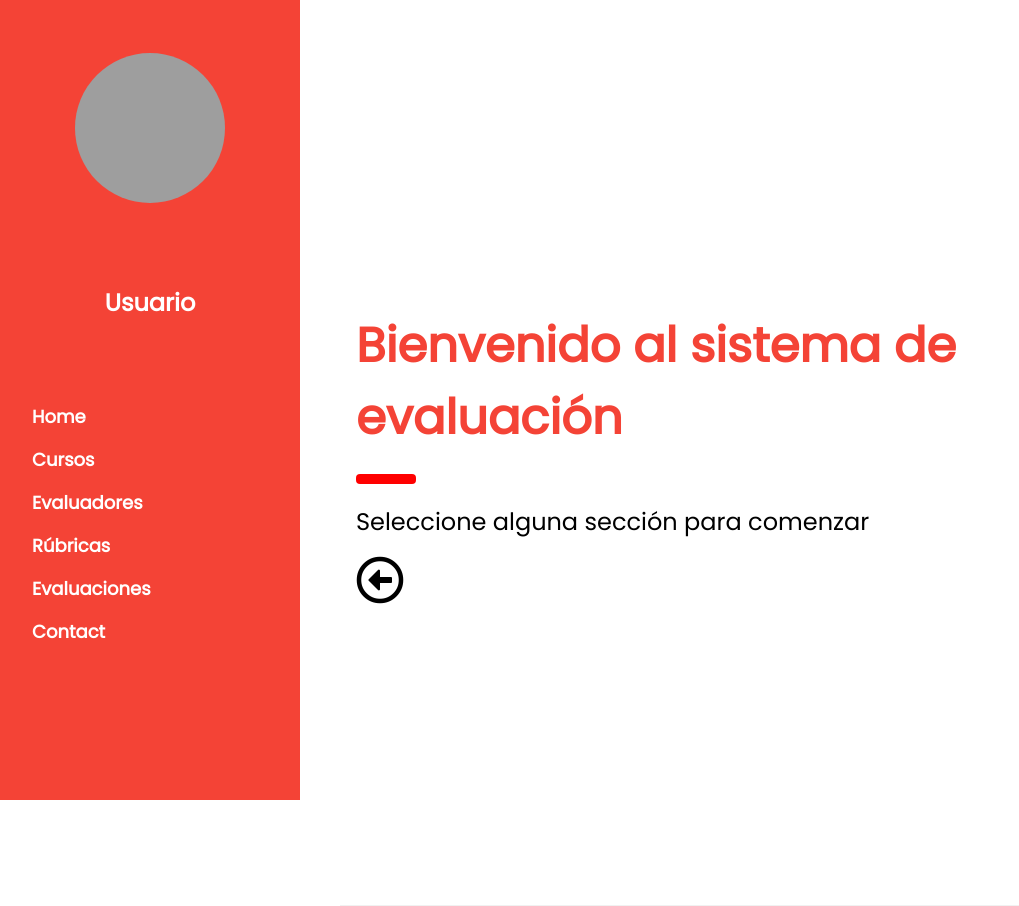
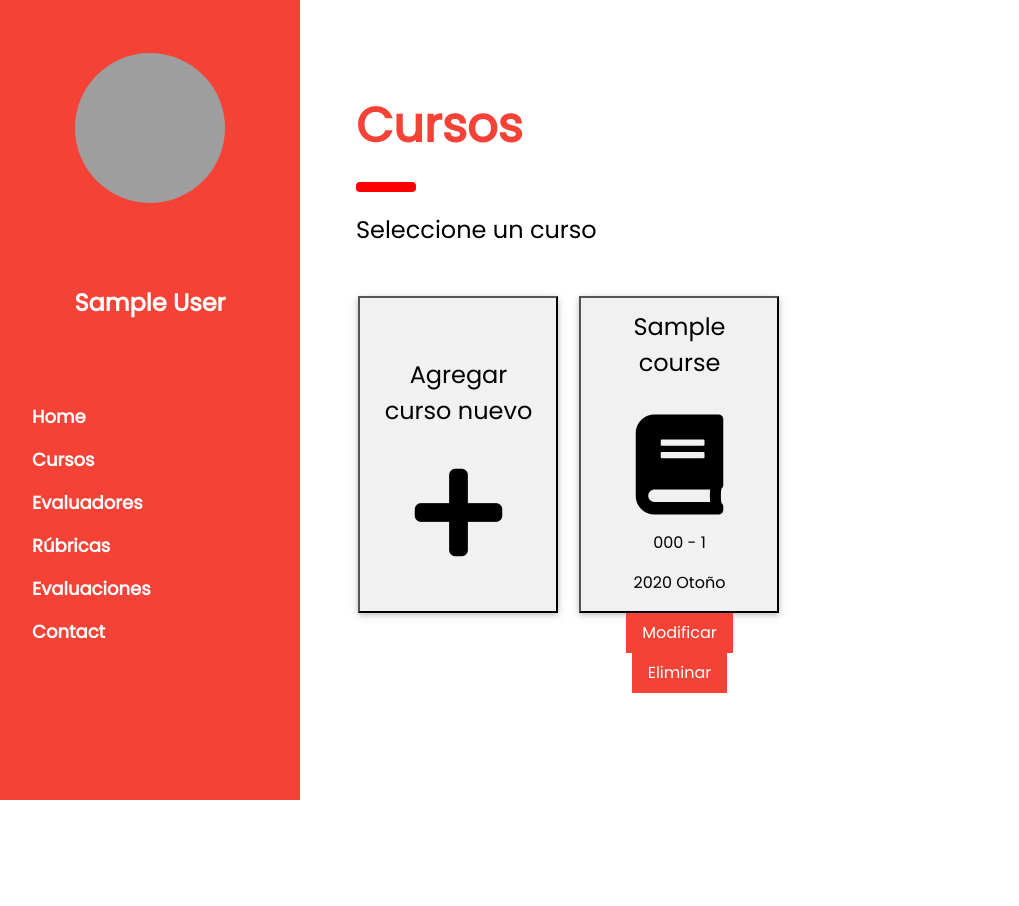
Before and after one commit to DCC-CC4401/EABMODELT-T4, a Django app: page /courses in a window 1280 px wide. Shown: the top 906 px of the page, without its empty margins (0-1019 px from the left). After the commit the page ends 800 px from the top, so only its background shows below. Run offline with Django 3.2, Linux system fonts and the light colour scheme; a user stored in the database is signed in; tables that the repository leaves empty hold one stand-in row (values such as "Sample post"); some libraries are stand-ins or nearby versions; grey boxes are pictures that could not be loaded.

Commit message:
add courses landingpages - new couse form and stuff

```diff
--- /dev/null
+++ b/eabmodel/forms.py
@@ -0,0 +1,22 @@
+from django import forms
+from .models import Course
+from datetime import datetime
+
+
+class CourseForm(forms.ModelForm):
+    class Meta:
+        model = Course
+        fields = ['name', 'code',  'section', 'year', 'semester']
+
+    def clean(self):
+        cleaned_data = super().clean()
+
+        year = cleaned_data.get('year')
+
+        if year < datetime.now().year or year > datetime.now().year+1:
+            print("upsi")
+            raise forms.ValidationError(
+               "Solo puedes crear cursos de este año o el siguiente"
+            )
+
+        return cleaned_data
--- a/eabmodel/models.py
+++ b/eabmodel/models.py
@@ -1,29 +1,24 @@
 from django.db import models
+from django.core.validators import MaxValueValidator, MinValueValidator
+
 # Create your models here.
-
-#
-# class Admin(models.Model):
-#     pass
-#
-
-
-class Evaluator(models.Model):
-    pass
 
 
 class Course(models.Model):
-
     code = models.CharField(max_length=7)
     name = models.CharField(max_length=255)
-    section = models.PositiveSmallIntegerField()
-    year = models.PositiveSmallIntegerField()
+    section = models.PositiveSmallIntegerField(default=1)
+
+    year = models.PositiveSmallIntegerField(default=2019)
     SEMESTER_CHOICES = (
-        ('O', 'Otoño'),
-        ('P', 'Primavera'),
-        ('V', 'Verano'),
+        ('Otoño', 'Otoño'),
+        ('Primavera', 'Primavera'),
+        ('Verano', 'Verano'),
     )
+    semester = models.CharField(max_length=9, choices=SEMESTER_CHOICES, default='Otoño')
 
-    semester = models.CharField(max_length=1, choices=SEMESTER_CHOICES)
+    created_at = models.DateTimeField(auto_now_add=True)
+    updated_at = models.DateTimeField(auto_now=True)
 
     class Meta:
         unique_together = ["code", "section", "year", "semester"]
--- /dev/null
+++ b/eabmodel/templates/eabmodel/add_course.html
@@ -0,0 +1,8 @@
+{% load static %}
+
+<form action="{% url 'main:add_course' %}" method='post'>
+  {% csrf_token %}
+  {{ form }}
+{#            <button name='submit'>Submit</button>#}
+  <input type='submit' name='next' value="Submit" />
+</form>
--- a/eabmodel/templates/eabmodel/base.html
+++ b/eabmodel/templates/eabmodel/base.html
@@ -33,7 +33,16 @@
       <p class="w3-center">
         <img src="https://www.w3schools.com/w3images/avatar3.png" class="w3-circle" style="height:150px;width:150px" alt="Avatar">
       </p>
-      <h3 class="w3-padding-64"><center><b>Usuario</b></center></h3>
+
+
+    <h3 class="w3-padding-64"><center><b>
+      {% if user.is_authenticated %}
+      {{ user.first_name}} {{ user.last_name}}
+      {% else %}
+          Usuario
+      {% endif %}
+
+      </b></center></h3>
     </div>
     <div class="w3-bar-block">
       <a href="{% url 'main:landing_page' %}" onclick="w3_close()" class="w3-bar-item w3-button w3-hover-white">Home</a>
--- /dev/null
+++ b/eabmodel/templates/eabmodel/course.html
@@ -0,0 +1,87 @@
+{% extends 'eabmodel/base.html' %}
+
+{% block head %}
+{% endblock %}
+
+{% block content %}
+  <!-- !PAGE CONTENT! -->
+  <div class="w3-main" style="margin-left:340px;margin-right:40px">
+
+  <!-- Portada -->
+  <div class="w3-container" id="portada" style="margin-top:80px; margin-bottom:10px">
+    <h1 class="w3-xxxlarge w3-text-red"><b>Cursos</b></h1>
+    <hr style="width:50px;border:5px solid red" class="w3-round">
+    <p><h3>Seleccione un curso</h3></p></h2>
+  </div>
+
+  <!-- Caja de Cursos -->
+  <div class="w3-row-padding w3-center w3-margin-top">
+
+
+    <!--Caja de agregar-->
+    <div class="w3-quarter w3-margin-top">
+      <button onclick="document.getElementById('agregar').style.display='block'" class="w3-card w3-container w3-hover-shadow w3-light-gray" style="max-height:380px;min-height: 317px; width:200px">
+        <h3 style="top: 0px">Agregar curso nuevo</h3><br><i class="fas fa-plus" style="font-size:100px"> </i>
+      </button>
+    </div>
+
+    {%  for course in course_list %}
+      <!--Caja Ejemplo -->
+
+      <div class="w3-quarter w3-margin-top">
+        <button onclick="document.getElementById('gestionar').style.display='block'" class="w3-card w3-container w3-hover-shadow w3-light-gray" style="max-height:380px;min-height: 317px; width:200px">
+          <h3>{{ course.name }}</h3> <br> <i class="fas fa-book" style="font-size:100px"></i>
+          <p>{{ course.code }} - {{ course.section }}</p>
+          <p>{{ course.year }} {{ course.semester }} </p>
+          <button class="w3-btn w3-red">Modificar</button>
+          <button class="w3-btn w3-red">Eliminar</button>
+        </button>
+      </div>
+
+    {% endfor %}
+
+
+    <!--Agregar -->
+    <div id="agregar" class="w3-modal">
+      <div class="w3-modal-content w3-card-4 w3-animate-zoom" style="max-width:600px">
+        <div class="w3-center"><br>
+          <span onclick="document.getElementById('agregar').style.display='none'" class="w3-button w3-xlarge w3-transparent w3-display-topright" title="Close Modal">×</span>
+
+{#          <form class="w3-container" action="/action_page.php">#}
+{#            <div class="w3-section">#}
+{#              <label><b>Curso</b></label>#}
+{#              <input class="w3-input w3-border w3-margin-bottom" type="text" placeholder="Ingrese nombre del curso" name="usrname" required>#}
+{#              <label><b>Código</b></label>#}
+{#              <input class="w3-input w3-border" type="text" placeholder="Ingrese código del curso" name="psw" required>#}
+{#              <label><b>Sección</b></label>#}
+{#              <input class="w3-input w3-border" type="text" placeholder="Ingrese número de sección" name="secc" required>#}
+{#              <label><b>Año</b></label>#}
+{#              <input class="w3-input w3-border" type="text" placeholder="Ingrese año" name="year" required>#}
+{#              <label><b>Semestre</b></label>#}
+{#              <div class="semester"><select id="semester" name="semester">#}
+{#                <option value="priv">Primavera</option>#}
+{#                <option value="oto">Otoño</option>#}
+{#              </select></div>#}
+{#            <button class="w3-button w3-block w3-red w3-section w3-padding" type="submit">Agregar</button>#}
+{#            </div>#}
+{#          </form>#}
+
+
+
+{#          <form action="{% url 'main:courses' %}" method='post'>#}
+{#            {% csrf_token %}#}
+{#            {{ form }}#}
+{#            <button name='submit'>Submit</button>#}
+{#            <input type='submit' name='next' value="Submit" />#}
+{#          </form>#}
+          <iframe src="add_course"></iframe>
+
+        </div>
+      </div>
+    </div><!-- cierra de agregar -->
+  </div><!--cierre de cajas de cursos-->
+  </div>
+
+
+
+{% endblock %}
--- a/eabmodel/urls.py
+++ b/eabmodel/urls.py
@@ -7,5 +7,6 @@ app_name='main'
 urlpatterns = [
     path('', views.landingpage, name='landing_page'),
     path('courses', views.courses, name='courses'),
+    path('add_course', views.add_course, name='add_course'),
     path('evaluators', views.evaluators, name='evaluators'),
 ]
--- a/eabmodel/views.py
+++ b/eabmodel/views.py
@@ -1,6 +1,10 @@
+from django.http import HttpResponseRedirect
 from django.shortcuts import render
 from django.contrib.auth.decorators import login_required
+from .models import Course
+from django.http import HttpResponseNotFound
 
+from .forms import CourseForm
 # Create your views here.
 
 @login_required
@@ -11,9 +15,25 @@ def landingpage(request):
 
 @login_required
 def courses(request):
-    context = {}
-    return render(request, 'eabmodel/landingpage.html', context)
+    if not request.user.is_admin:
+        return HttpResponseNotFound('Sorry')
 
+    course_list = Course.objects.all().order_by('updated_at', 'created_at').reverse()
+    context = {'course_list': course_list,
+               # 'form': form,
+               }
+    return render(request, 'eabmodel/course.html', context)
+
+
+@login_required
+def add_course(request):
+    if request.method != 'POST':
+        form = CourseForm()
+    else:
+        form = CourseForm(request.POST)
+        if form.is_valid():
+            form.save()
+    return render(request, 'eabmodel/add_course.html', {'form': form})
 
 @login_required
 def evaluators(request):
```
Also changed, not shown: evaluacion/models.py (+4 -3 lines).
